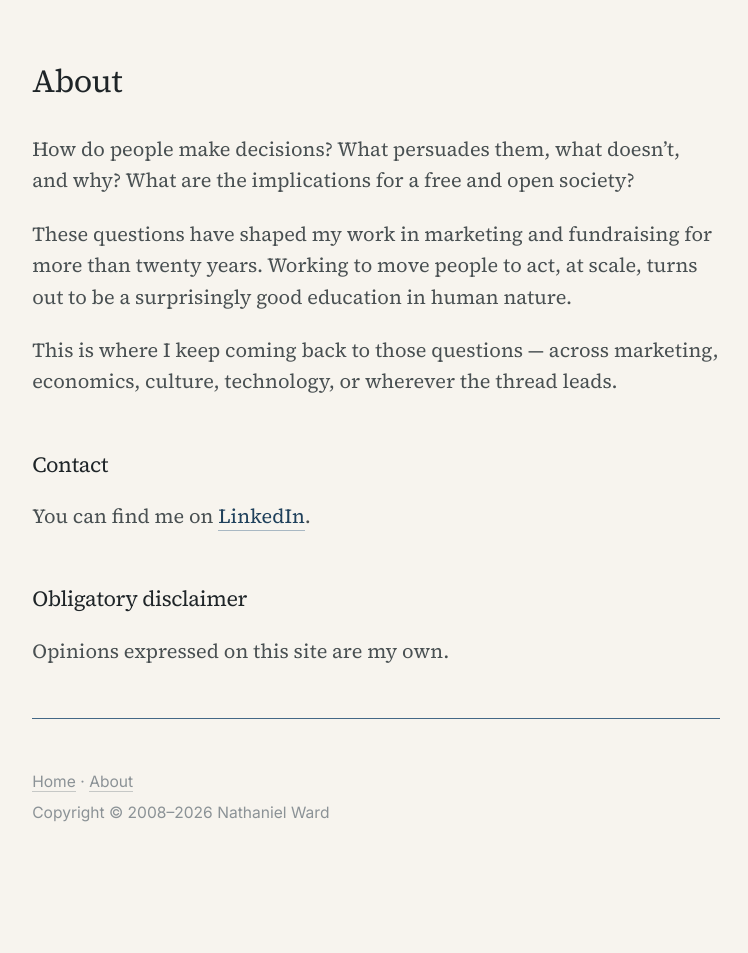
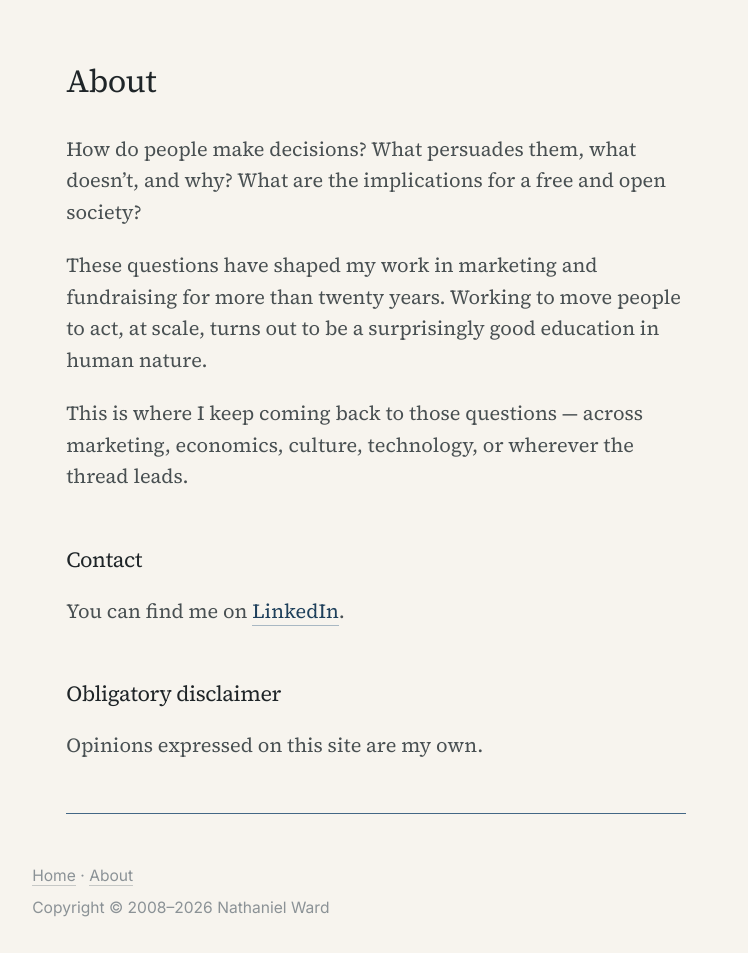
Before and after one commit to nathanielward/nathanielward.github.io, a Jekyll site: the page built from about.md, in a window 1280 px wide. Shown: the whole page, without its empty margins (264-1012 px from the left). Built offline with Jekyll 4.4.1, drawn with Linux system fonts in a browser that asks for light colours; before the commit the page ends 900 px from its top, so only the background shows below that.

Commit message:
Add padding and margin styles for body articles

```diff
--- a/_sass/_ui.scss
+++ b/_sass/_ui.scss
@@ -95,11 +95,20 @@ article {
   vertical-align: top;
 }
 
+body > article {
+  padding: 0 var(--pad-x);
+}
+
 .rule{
   color: var(--c-accent);
   border: none;
   border-bottom: 1px solid currentColor;
   margin: var(--rh-4) 0;
+}
+
+body > .rule {
+  margin-left: var(--pad-x);
+  margin-right: var(--pad-x);
 }
 
 @media (prefers-color-scheme: dark){
```
